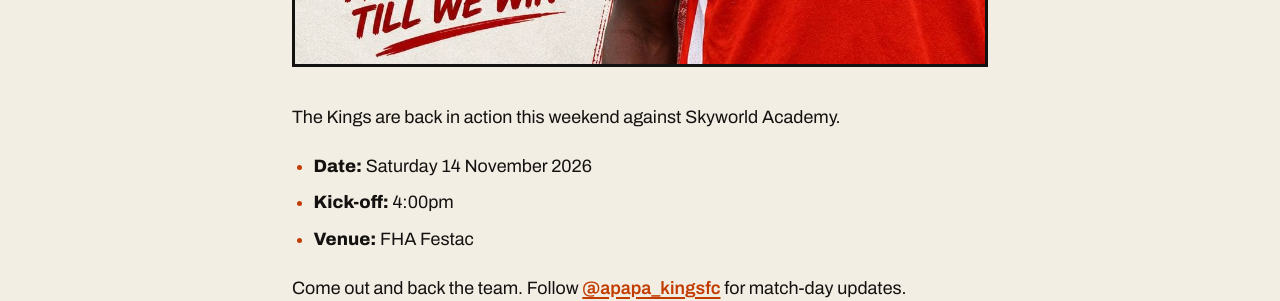
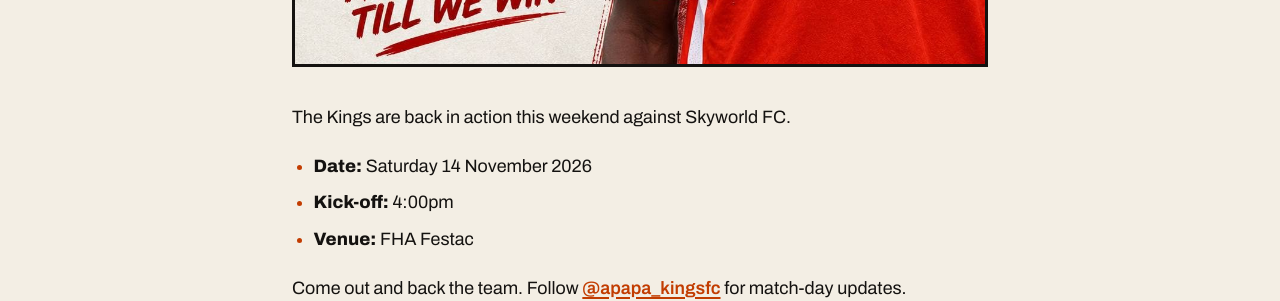
Before and after one commit to emekachriis/apapafc.xyz, a Jekyll site: the page built from _posts/2026-11-13-next-up-skyworld-academy.md, in a window 1280 px wide and 900 px high, scrolled down 990 px. Shown: the part 153-454 px from the top of the window. Built offline with Jekyll 4.4.1, drawn with Linux system fonts in a browser that asks for light colours; some of the changed text lies outside the part shown.

Commit message:
Opponent is Skyworld FC
Co-Authored-By: Claude Opus 5.5 <noreply@anthropic.com>
Claude-Session: https://claude.ai/code/session_01WYXfpp4H5Lv6eQuJcXzwTC

```diff
--- a/_data/fixtures.yml
+++ b/_data/fixtures.yml
@@ -71,7 +71,7 @@
 
 - date: 2026-11-14
   kickoff: "16:00"
-  opponent: Skyworld Academy
+  opponent: Skyworld FC
   crest: images/opponents/skyworld.jpg
   home: false
   venue: FHA Festac
--- a/_posts/2026-11-13-next-up-skyworld-academy.md
+++ b/_posts/2026-11-13-next-up-skyworld-academy.md
@@ -1,11 +1,11 @@
 ---
-title: "Next up: Skyworld Academy in Festac"
+title: "Next up: Skyworld FC in Festac"
 kind: club-news
 image: /images/photos/skyworld-academy-preview.jpg
 image_alt: "Match poster: Skyworld Academy vs Apapa Kings, 14 November 2026, 4pm, FHA Festac"
-description: Apapa Kings FC face Skyworld Academy on Saturday 14 November 2026, 4:00pm at FHA Festac.
+description: Apapa Kings FC face Skyworld FC on Saturday 14 November 2026, 4:00pm at FHA Festac.
 ---
-The Kings are back in action this weekend against Skyworld Academy.
+The Kings are back in action this weekend against Skyworld FC.
 
 - **Date:** Saturday 14 November 2026
 - **Kick-off:** 4:00pm
```
